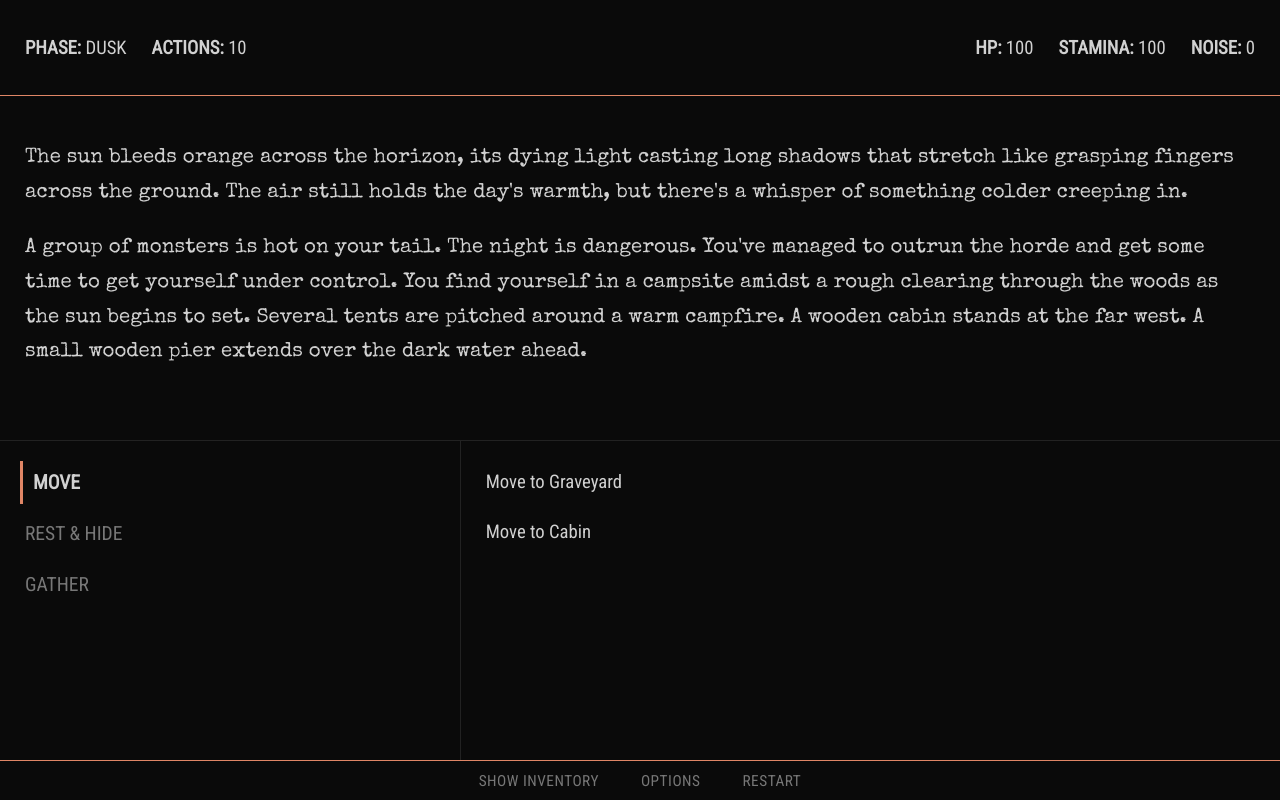
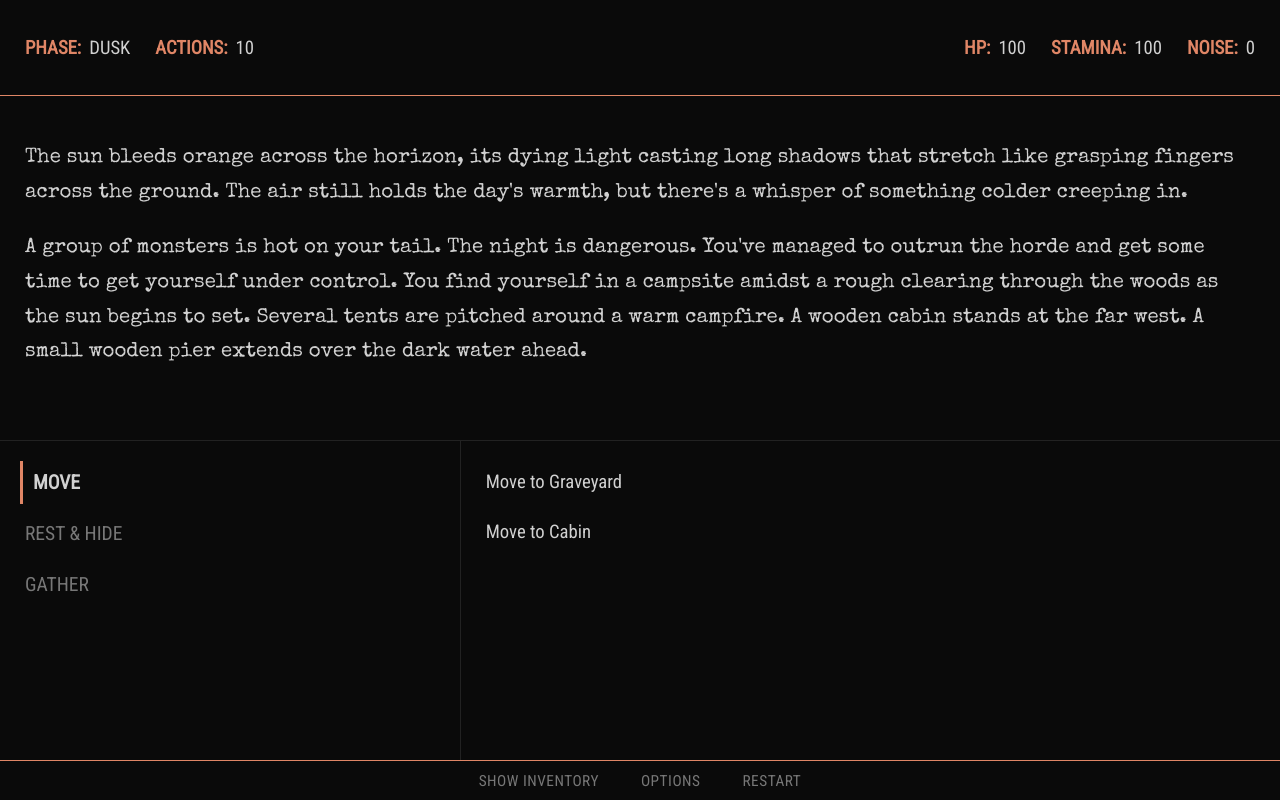
Before and after one commit to frozen4917/What-Comes-At-Night, a Vue app: page / in a window 1280 px wide. Built offline with nearby package versions, Linux system fonts and the light colour scheme.

Commit message:
Fix phase name; Add themed colour and critical pulse to StatsBar

```diff
--- a/src/assets/themes.css
+++ b/src/assets/themes.css
@@ -96,6 +96,19 @@ body {
 #stats-bar>div {
     display: flex;
     gap: 25px;
+}
+
+/* NEW: Style for the labels (e.g., "HP:") */
+#stats-bar strong {
+    color: var(--accent-color);
+    margin-right: 8px;
+    /* Add some space between label and value */
+}
+
+/* NEW: Style for the values (e.g., "100") */
+#stats-bar .value {
+    color: #d1d1d1;
+    /* Default text color */
 }
 
 /* Style for the monster count from StatsBar.vue */
@@ -328,3 +341,28 @@ body {
     /* Dark background color */
     font-weight: bold;
 }
+
+/* --- 13. CRITICAL PULSE ANIMATION --- */
+@keyframes pulse-red {
+    0% {
+        color: #ff4444;
+        text-shadow: 0 0 5px rgba(255, 68, 68, 0.5);
+    }
+
+    50% {
+        color: #d1d1d1;
+        /* Fade to default color */
+        text-shadow: none;
+    }
+
+    100% {
+        color: #ff4444;
+        text-shadow: 0 0 5px rgba(255, 68, 68, 0.5);
+    }
+}
+
+/* This is the class we will apply to the value */
+.critical {
+    /* A faster, more urgent pulse than our old one */
+    animation: pulse-red 1.2s infinite ease-in-out;
+}
--- a/src/components/layout/StatsBar.vue
+++ b/src/components/layout/StatsBar.vue
@@ -5,12 +5,26 @@ import { useGameStore } from '@/stores/gameStore';
 // Get a reactive reference to our game store
 const gameStore = useGameStore();
 
+// This computed property finds the full phase name
+const phaseName = computed(() => {
+    if (!gameStore.gameData || !gameStore.gameState.world.currentPhaseId) {
+        return 'Loading...';
+    }
+
+    const phaseId = gameStore.gameState.world.currentPhaseId;
+
+    // Find the phase object in our gameData that matches the current ID
+    const phaseData = gameStore.gameData.phases.phases.find(p => p.id === phaseId);
+
+    // If we found it, return its name. If not, just show the ID as a fallback.
+    return phaseData ? phaseData.name : phaseId;
+});
+
 // A computed property to calculate the total number of monsters
 const totalMonsters = computed(() => {
     if (!gameStore.gameState.horde) {
         return 0;
     }
-    // This is the same logic from your original game
     return Object.values(gameStore.gameState.horde).reduce((sum, list) => sum + list.length, 0);
 });
 </script>
@@ -19,38 +33,54 @@ const totalMonsters = computed(() => {
     <header id="stats-bar">
         <div class="stats-left">
             <div v-if="gameStore.gameState.world">
-                <strong>Phase:</strong> {{ gameStore.gameState.world.currentPhaseId }}
+                <strong>Phase:</strong>
+                <span class="value">{{ phaseName }}</span>
             </div>
             <div v-if="gameStore.gameState.world">
-                <strong>Actions:</strong> {{ gameStore.gameState.world.actionsRemaining }}
+                <strong>Actions:</strong>
+                <span class="value">{{ gameStore.gameState.world.actionsRemaining }}</span>
             </div>
         </div>
+
         <div class="stats-middle">
             <div v-if="totalMonsters > 0">
                 <strong>Monsters:</strong> {{ totalMonsters }}
             </div>
         </div>
+
         <div class="stats-right">
             <div v-if="gameStore.gameState.player">
-                <strong>HP:</strong> {{ gameStore.gameState.player.health }}
+                <strong>HP:</strong>
+                <span class="value" :class="{ critical: gameStore.gameState.player.health <= 15 }">
+                    {{ gameStore.gameState.player.health }}
+                </span>
             </div>
             <div v-if="gameStore.gameState.player">
-                <strong>Stamina:</strong> {{ gameStore.gameState.player.stamina }}
+                <strong>Stamina:</strong>
+                <span class="value" :class="{ critical: gameStore.gameState.player.stamina <= 15 }">
+                    {{ gameStore.gameState.player.stamina }}
+                </span>
             </div>
             <div v-if="gameStore.gameState.world">
-                <strong>Noise:</strong> {{ gameStore.gameState.world.noise }}
+                <strong>Noise:</strong>
+                <span class="value">{{ gameStore.gameState.world.noise }}</span>
             </div>
         </div>
     </header>
 </template>
 
 <style scoped>
-/* "scoped" means these styles *only* apply to this component.
-  This is useful for adding component-specific tweaks.
-  We'll make the monster count red to match the theme.
-*/
+/* "scoped" means these styles *only* apply to this component. */
 .stats-middle div {
+    /* This is the monster count */
     color: var(--accent-color);
     font-weight: bold;
 }
+
+/* NEW: We can override the global "value" style for the
+  monster count to remove the margin.
+*/
+.stats-middle strong {
+    margin-right: 0;
+}
 </style>
```
